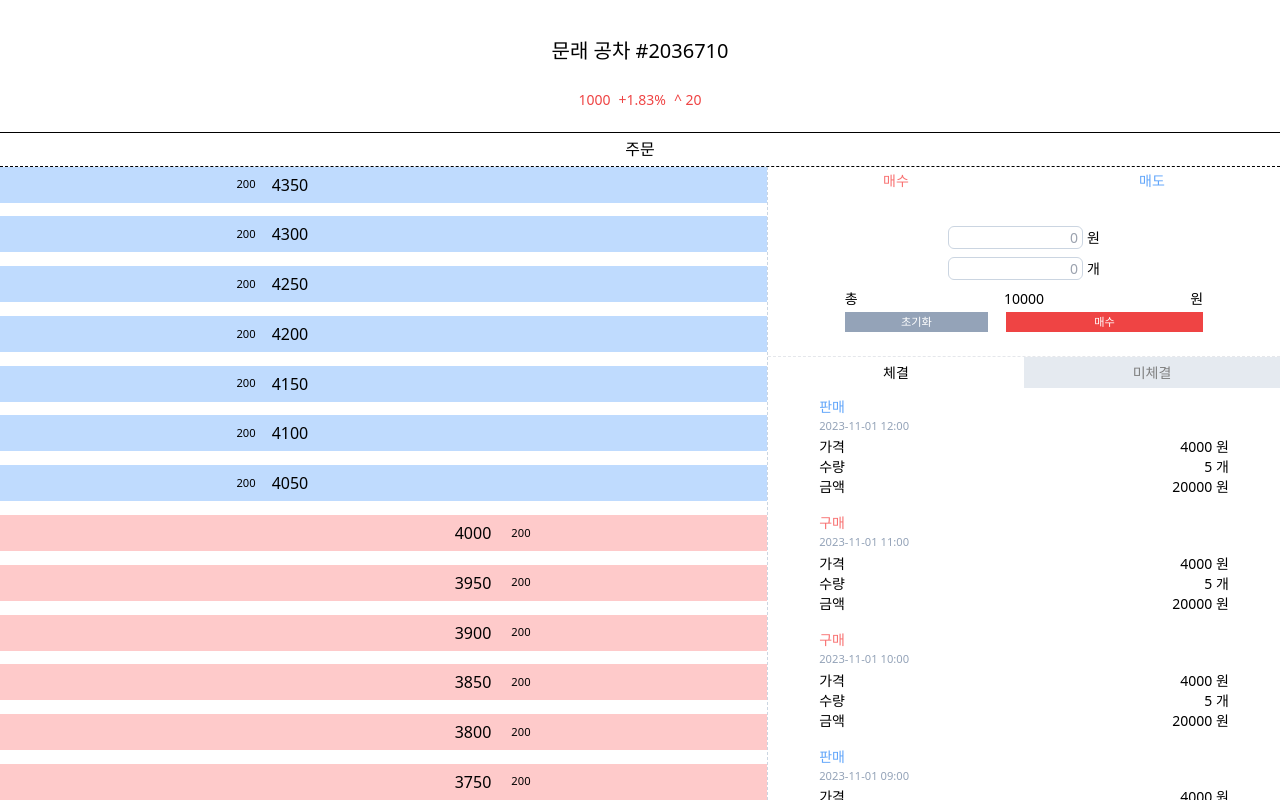
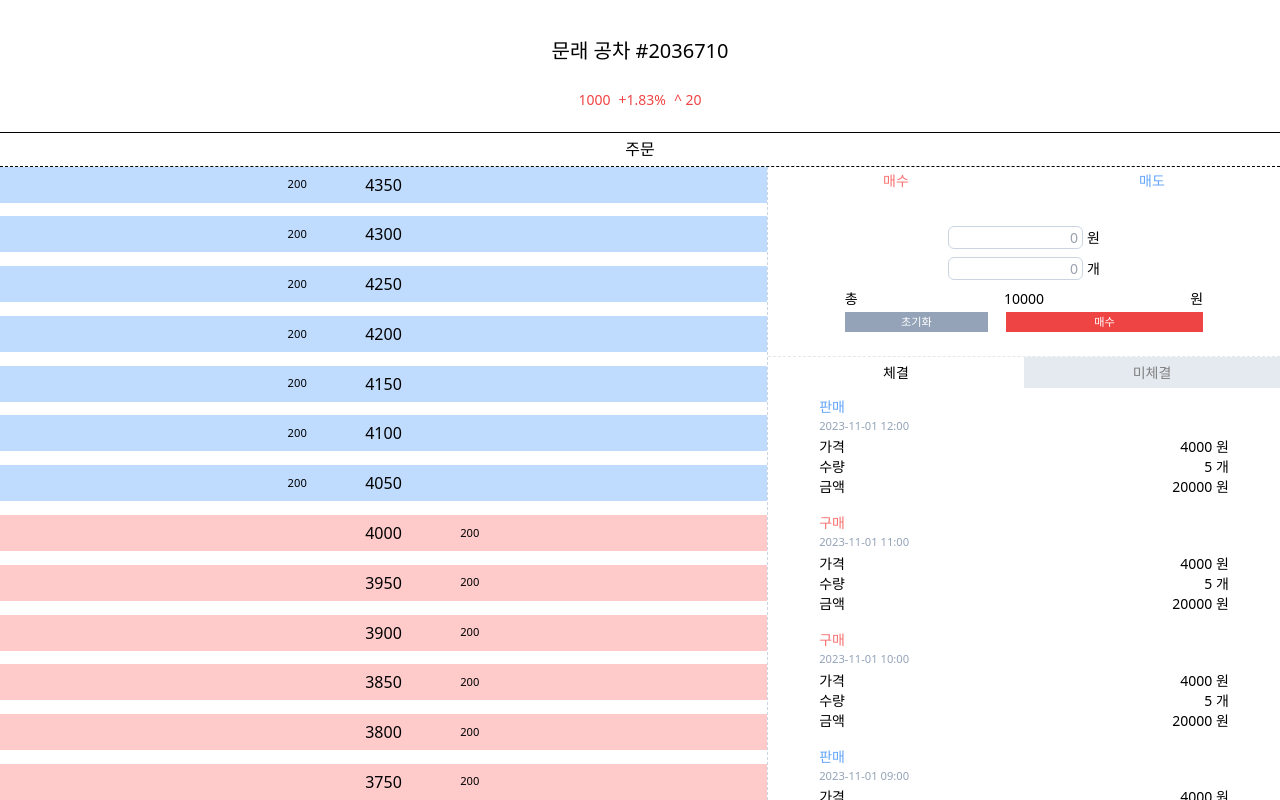
Before and after one commit to zam0ng/Real_estate_STO_project, a React (Create React App) app in the folder userfrontend/: page / in a window 1280 px wide. Built offline with nearby package versions, Linux system fonts and the light colour scheme.

Commit message:
1109 deal page almost final

```diff
--- a/userfrontend/package.json
+++ b/userfrontend/package.json
@@ -48,6 +48,8 @@
     ]
   },
   "devDependencies": {
+    "autoprefixer": "^10.4.16",
+    "postcss": "^8.4.31",
     "tailwindcss": "^3.3.5"
   }
 }
--- /dev/null
+++ b/userfrontend/postcss.config.js
@@ -0,0 +1,6 @@
+module.exports = {
+    plugins: {
+      tailwindcss: {},
+      autoprefixer: {},
+    }
+  }
--- a/userfrontend/src/contents/deal/DealMain.tsx
+++ b/userfrontend/src/contents/deal/DealMain.tsx
@@ -1,6 +1,4 @@
 import React from 'react';
-import BuyTabInfo from './buySell/BuyTabInfo';
-import SellTabInfo from './buySell/SellTabInfo';
 import OrderInfo from './priceChart/OrderInfo';
 import BuySellTabInfo from './buySell/BuySellTabInfo';
 import HistoryTabInfo from './history/HistoryTabInfo';
--- a/userfrontend/src/contents/deal/priceChart/PriceBox.tsx
+++ b/userfrontend/src/contents/deal/priceChart/PriceBox.tsx
@@ -1,6 +1,6 @@
 import React from 'react';
 
-const PriceBox = () => {
+const PriceBox: React.FC = () => {
     const pricelist = {
         "buy_list": [
             {price: 3750, amount: 200},
@@ -32,11 +32,14 @@ const PriceBox = () => {
                 return (
                     <div className='w-full h-9 flex flex-row bg-blue-200' key={index}>
                         {/* 수량 그래프 */}
-                        <div className='w-1/3 h-full flex justify-end items-center text-xs'>
+                        <div className='w-2/5 h-full flex justify-end items-center text-xs'>
                             {item.amount}
                         </div>
-                        <div className='w-2/3 h-full flex justify-start pl-4 items-center'>
+                        <div className='w-1/5 h-full flex justify-center items-center'>
                             {item.price}
+                        </div>
+                        <div className='w-2/5 h-full'>
+
                         </div>
                     </div>
                 )
@@ -44,10 +47,13 @@ const PriceBox = () => {
             {pricelist.buy_list.map((item,index)=>{
                 return (
                     <div className='w-full h-9 flex flex-row bg-red-200' key={index}>
-                        <div className='w-2/3 h-full flex justify-end pr-5 items-center'>
+                        <div className='w-2/5 h-full'>
+
+                        </div>
+                        <div className='w-1/5 h-full flex justify-center items-center'>
                             {item.price}
                         </div>
-                        <div className='w-1/3 h-full flex items-center text-xs'>
+                        <div className='w-2/5 h-full flex items-center text-xs'>
                             {item.amount}
                         </div>
                     </div>
--- a/userfrontend/src/index.tsx
+++ b/userfrontend/src/index.tsx
@@ -1,6 +1,6 @@
 import React from 'react';
 import ReactDOM from 'react-dom/client';
-import './output.css';
+import './index.css';
 import App from './App';
 
 const root = ReactDOM.createRoot(
```
Also changed, not shown: 1 other file (tests, documents, lock files or other folders).
